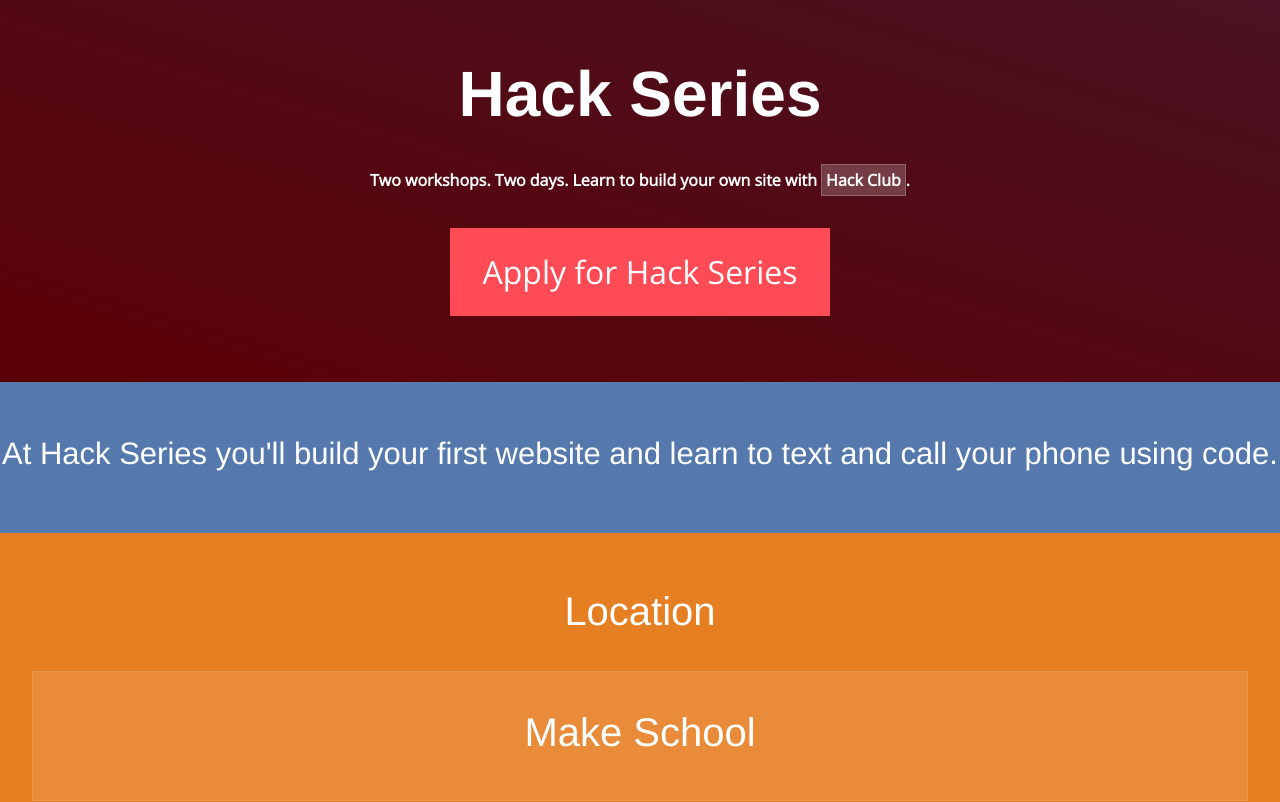
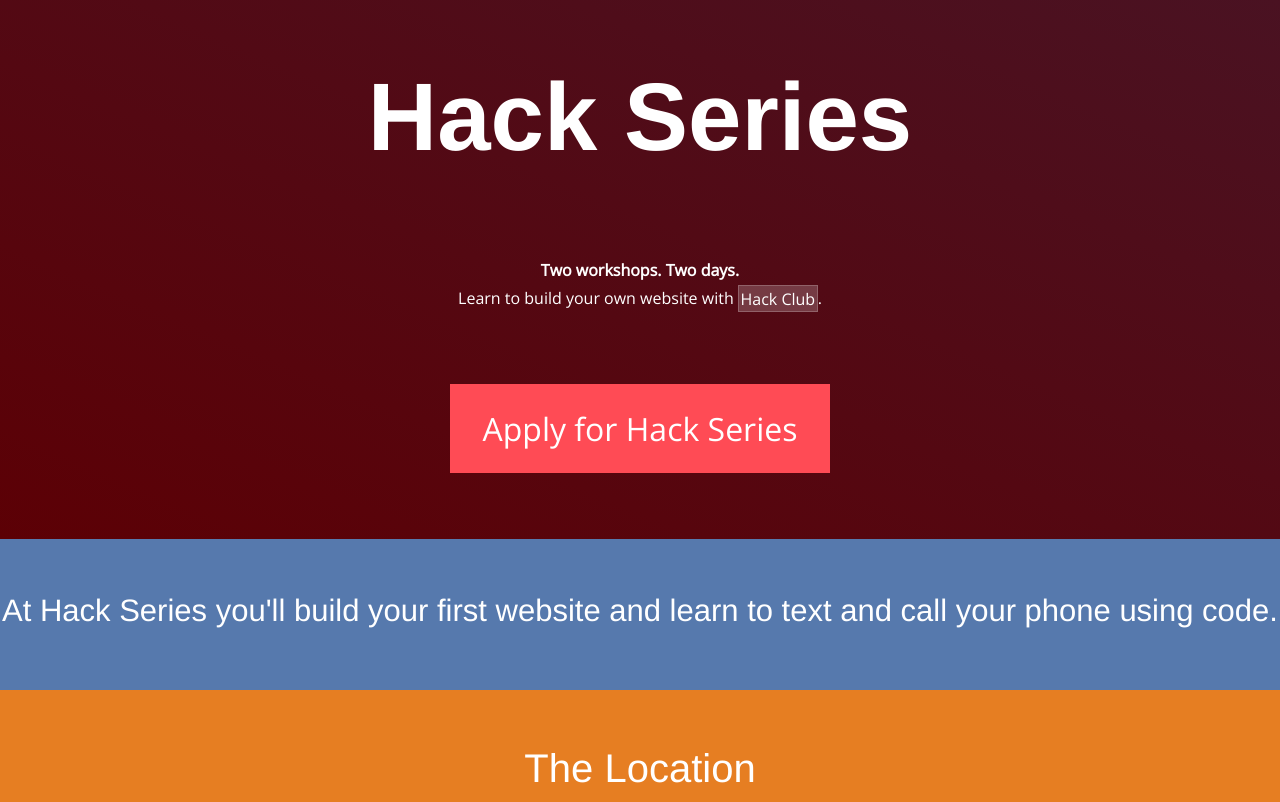
Before and after one commit to hackclub/hack-series, a plain HTML site: page index.html in a window 1280 px wide. Shown: the top 802 px of the page. Drawn offline with nearby package versions, Linux system fonts and the light colour scheme.

Commit message:
Update slogan copy and styling

```diff
--- a/css/styles.css
+++ b/css/styles.css
@@ -7,7 +7,7 @@ html, body {
 
 .hack-club {
   background-color: rgba(255, 255, 255, 0.2);
-  padding: 0.25em;
+  padding: 0.1em;
   color: white;
   border: 1px rgba(255, 255, 255, 0.2) solid;
 }
@@ -31,6 +31,10 @@ html, body {
 
 .panel:hover {
   background-color: rgba(255, 255, 255, 0.2);
+  background-image: linear-gradient(
+      to top right,
+      rgba(255, 255, 255, 0.1), rgba(255, 255, 255, 0)
+    );
   border: 1px white solid;
   -webkit-transition: all 700ms;
   -moz-transition: all 700ms;
@@ -59,8 +63,16 @@ html, body {
 }
 
 .banner h1 {
-  font-size: 4em;
+  font-size: 6em;
   font-weight: 700;
+}
+
+.banner p {
+  line-height: 0.75em;
+}
+
+.slogan {
+  margin: 5em 0;
 }
 
 a.button.apply {
@@ -79,10 +91,6 @@ a.button.apply:hover {
   border-color: white;
 }
 
-.banner p {
-  line-height: 4em;
-}
-
 .sign-up {
   color: white;
   background:#5679AD;
@@ -94,8 +102,7 @@ a.button.apply:hover {
 }
 
 .flex-video {
-  margin: 1em;
-
+  margin: 2em;
 }
 
 .footer {
--- a/index.html
+++ b/index.html
@@ -13,17 +13,22 @@
   <body>
     <div class="section banner text-center">
       <h1>Hack Series</h1>
-      <p><strong>
-        Two workshops. Two days. Learn to build your own site with
-        <a class="hack-club" href="//hackclub.io/">Hack Club</a>.
-      </strong></p>
+      <div class="slogan">
+        <p>
+          <strong>Two workshops. Two days.</strong>
+        </p>
+        <p>
+          Learn to build your own website with
+          <a class="hack-club" href="//hackclub.io/">Hack Club</a>.
+        </p>
+      </div>
       <a class="button apply" href="//www.eventbrite.com/e/the-hack-series-tickets-20004092780">
         Apply for Hack Series
       </a>
     </div>
     <div class="section sign-up text-center">
       <div class="row">
-        <div class="small-10 medidum-6 small-centered columns">
+        <div class="small-10 medium-8 small-centered columns">
           <h3>
             At Hack Series you'll build your first website and learn to text and
             call your phone using code.
@@ -34,7 +39,7 @@
     <div class="section map text-center">
       <div class="row">
         <div class="small-10 medium-8 small-centered columns">
-          <h2>Location</h2>
+          <h2>The Location</h2>
           <a href="https://www.google.com/maps/place/Make+School/@37.7735142,-122.4178074,15z/data=!4m2!3m1!1s0x0:0xd4618e6f27febe2">
             <div class="panel">
               <h2>Make School</h2>
```
